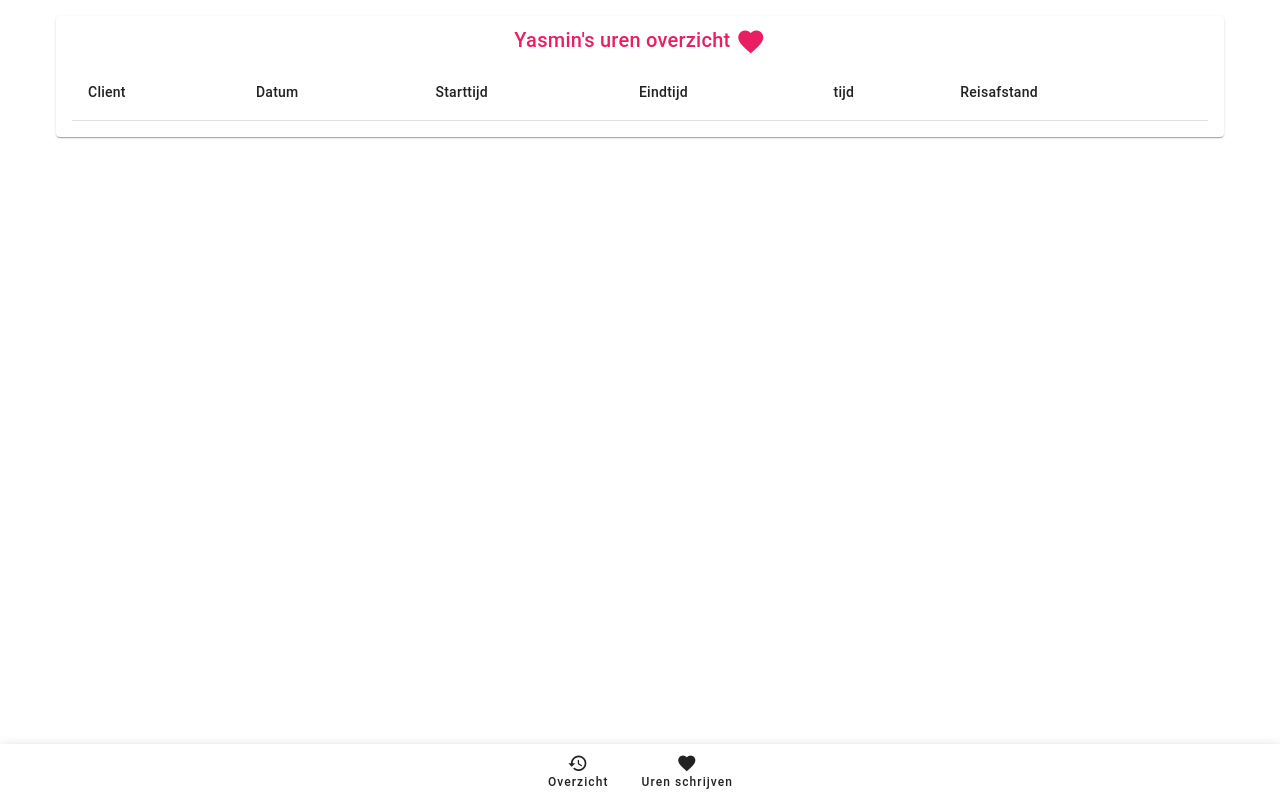
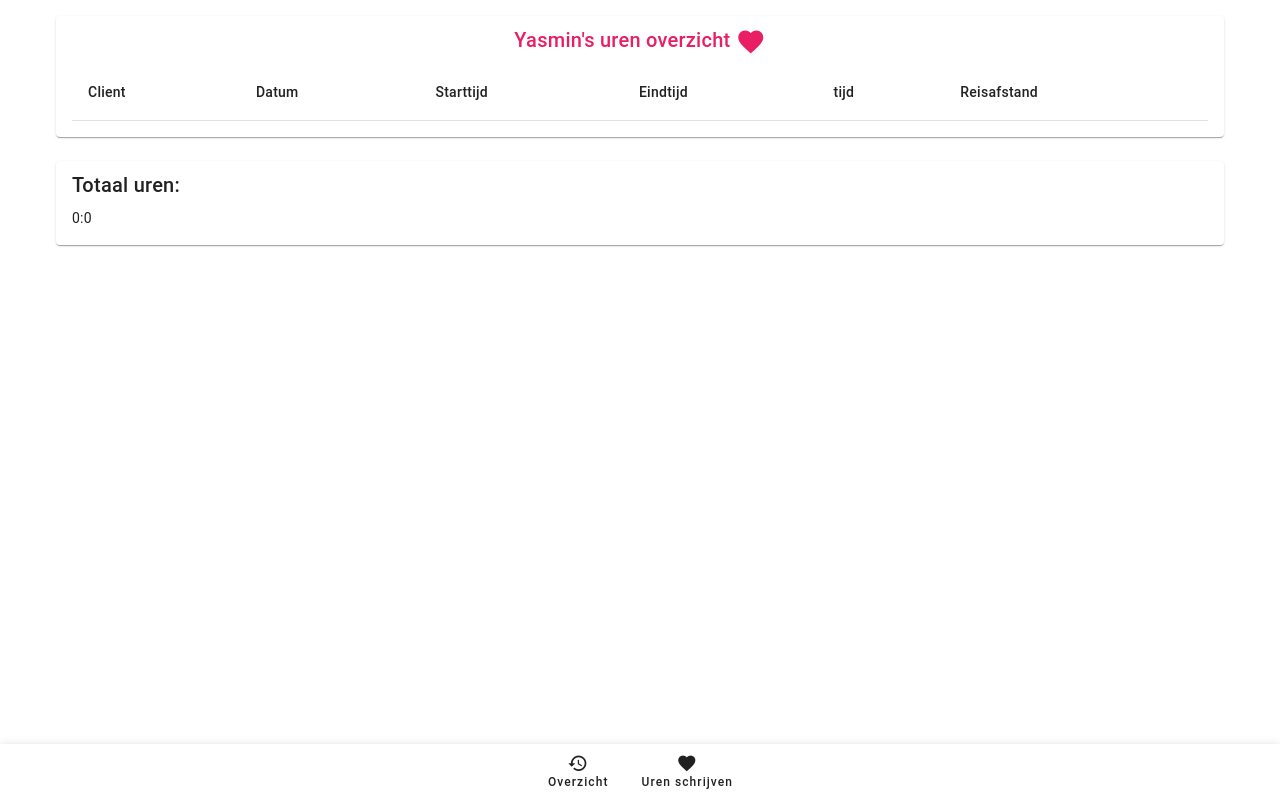
Before and after one commit to yuridesnaijer/aba-uren-pwa, a Vue app: page / in a window 1280 px wide. Built offline with nearby package versions, Linux system fonts and the light colour scheme.

Commit message:
show total hours

```diff
--- a/src/views/HoursOverview.vue
+++ b/src/views/HoursOverview.vue
@@ -26,7 +26,7 @@
                   <td>{{ formatDate(item.date) }}</td>
                   <td>{{ formatTime(item.startTime) }}</td>
                   <td>{{ formatTime(item.endTime) }}</td>
-                  <td>{{ duration(item.startTime, item.endTime) }}</td>
+                  <td>{{ durationString(duration(item.startTime, item.endTime)) }}</td>
                   <td>{{ item.travelOption.value }}km / {{ item.travelOption.label }}</td>
                   <td>
                     <v-btn color="error" @click="showConfirmationDialog = true">verwijderen</v-btn>
@@ -48,6 +48,14 @@
               </tbody>
             </v-table>
           </v-card-text>
+        </v-card>
+      </v-col>
+    </v-row>
+    <v-row>
+      <v-col>
+        <v-card>
+          <v-card-title>Totaal uren:</v-card-title>
+          <v-card-text>{{ durationString(totalWrittenHours()) }}</v-card-text>
         </v-card>
       </v-col>
     </v-row>
@@ -88,7 +96,40 @@ export default {
       const minutes = time.minutes > 9 ? time.minutes : '0' + time.minutes.toString()
       return `${hours}:${minutes}`
     },
-    duration(startTime: TTime, endTime: TTime): string {
+    totalWrittenHours(): TTime {
+      const totalTime: TTime = {
+        hours: 0,
+        minutes: 0,
+        seconds: 0
+      }
+
+      this.writtenHours.forEach((currentValue: THourEntry) => {
+        const currentTime: TTime = this.duration(currentValue.startTime, currentValue.endTime)
+        totalTime.hours += currentTime.hours
+        totalTime.minutes += currentTime.minutes
+        totalTime.seconds += currentTime.seconds
+      }, totalTime)
+
+      return this.secondsToTime(this.timeToSeconds(totalTime))
+    },
+    timeToSeconds(time: TTime): number {
+      let seconds = 0
+      seconds += time.seconds
+      seconds += time.minutes * 60
+      seconds += time.hours * 60 * 60
+      return seconds
+    },
+    secondsToTime(seconds: number): TTime {
+      return {
+        seconds: 0,
+        minutes: (seconds % (60 * 60)) / 60,
+        hours: Math.floor(seconds / (60 * 60))
+      }
+    },
+    durationString(duration: TTime): string {
+      return `${duration.hours}:${duration.minutes}`
+    },
+    duration(startTime: TTime, endTime: TTime): TTime {
       const start = new Date()
       start.setHours(startTime.hours)
       start.setMinutes(startTime.minutes)
@@ -101,8 +142,11 @@ export default {
       const minDec = hoursDec % 1
       const hours = hoursDec - minDec
       const minutes = Math.round(minDec * 60)
-
-      return `${hours}:${minutes}`
+      return {
+        hours,
+        minutes,
+        seconds: 0
+      }
     }
   }
 }
```
